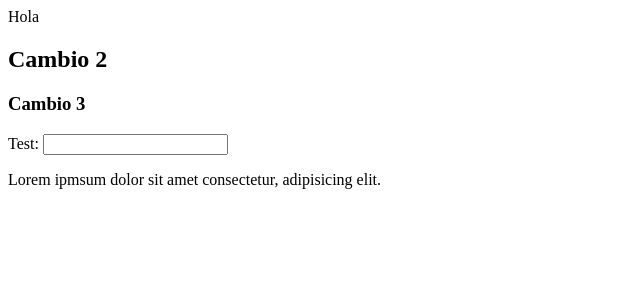
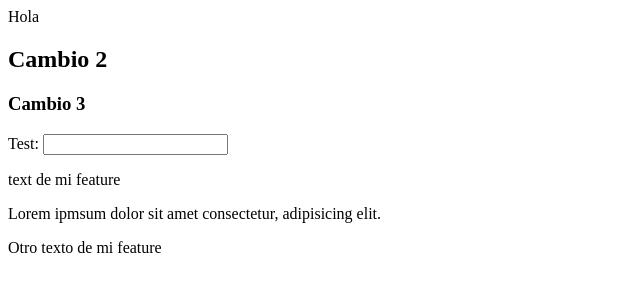
Before and after one commit to geraldvaras/git-test, a plain HTML site: page index.html in a window 1280 px wide. Shown: the whole page, without its empty margins (0-640 px from the left). Drawn offline with Linux system fonts and the light colour scheme.

Commit message:
feat: another text of my feature

```diff
--- a/index.html
+++ b/index.html
@@ -11,6 +11,8 @@
         <h3>Cambio 3</h3>
         <label for="test">Test:</label>
         <input type="text" id="test"/>
+        <p>text de mi feature</p>
         <p>Lorem ipmsum dolor sit amet consectetur, adipisicing elit.</p>
+        <p>Otro texto de mi feature</p>
     </body>
 </html>
```
